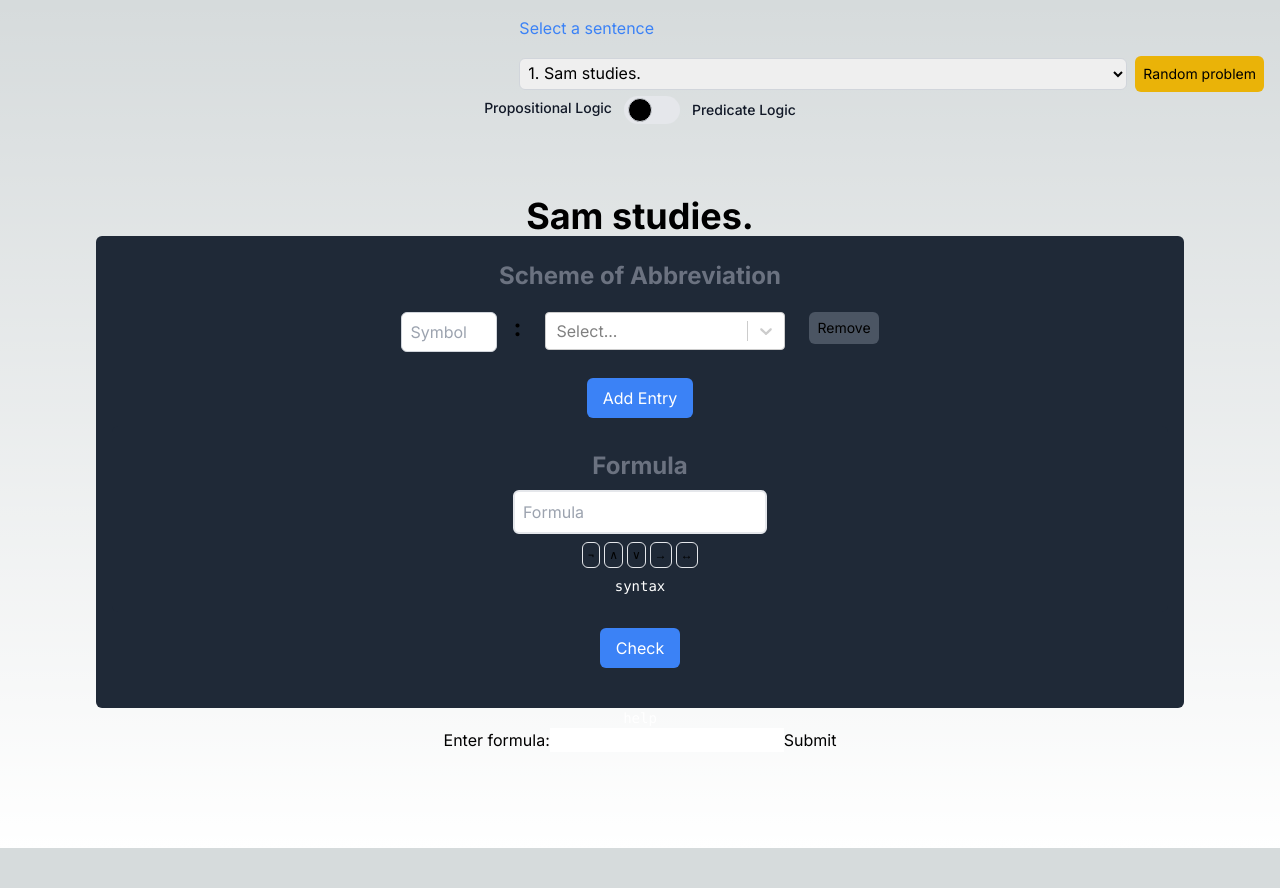
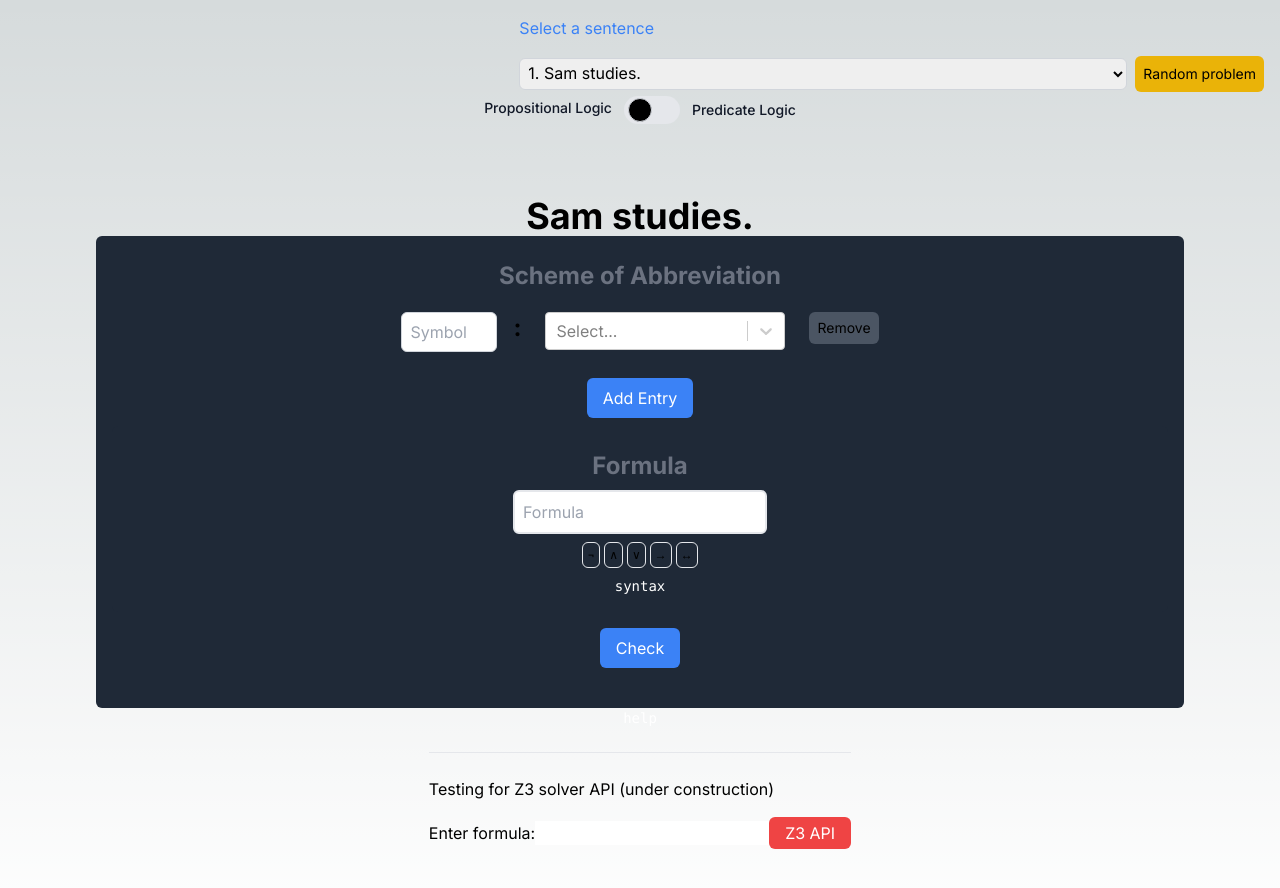
Before and after one commit to brianrabern/symbolify_it, a Next.js app: page / in a window 1280 px wide. Shown: the top 888 px of the page. Before the commit the page ends 848 px from the top, so only its background shows below. Built offline with nearby package versions, Linux system fonts and the light colour scheme.

Commit message:
z3 solver api working

```diff
--- a/app/HelloForm.js
+++ b/app/HelloForm.js
@@ -44,7 +44,12 @@ const HelloForm = () => {
   };
 
   return (
+    <div>
+      <br />
+      <hr></hr>
+      <br />
       <form onSubmit={handleSubmit}>
+        <h1>Testing for Z3 solver API (under construction)</h1>
         <label>
           Enter formula:
           <input
@@ -54,9 +59,15 @@ const HelloForm = () => {
             onChange={(e) => setFormula(e.target.value)}
           />
         </label>
-      <button type="submit">Submit</button>
+        <button
+          className="px-4 py-1 mt-4 bg-red-500 hover:bg-blue-600 text-white rounded-md"
+          type="submit"
+        >
+          Z3 API
+        </button>
         <div>{result}</div>
       </form>
+    </div>
   );
 };
 
```
Lines whose indentation alone changed are shown as unchanged.
